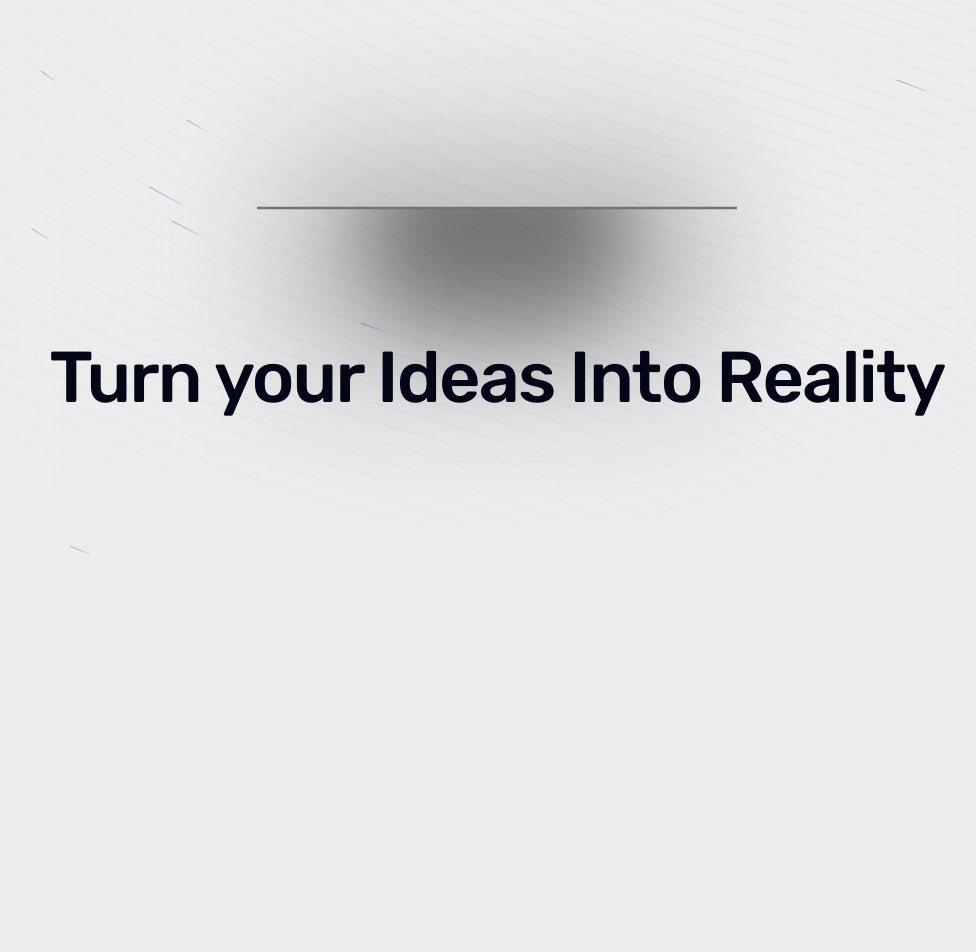
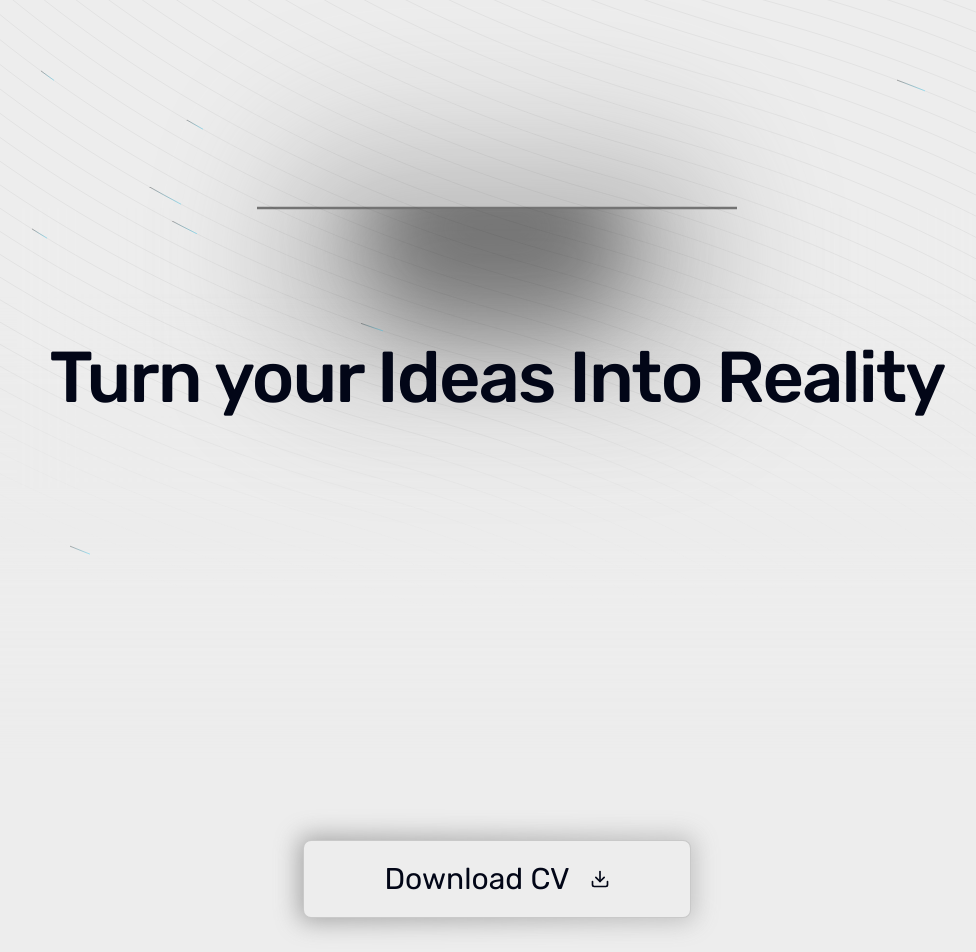
Before and after one commit to seifbasel/My-Portfolio, a Next.js app: page / in a window 1280 px wide. Shown: the top 952 px of the page, without its empty margins (143-1119 px from the left). Built offline with nearby package versions, Linux system fonts and the light colour scheme.

Commit message:
add cv download

```diff
--- a/src/app/globals.css
+++ b/src/app/globals.css
@@ -49,8 +49,6 @@
   }
 }
 
-
-
 .dark {
   --color-background: #020617;
   --color-text: #ededed;
--- a/src/app/page.tsx
+++ b/src/app/page.tsx
@@ -12,6 +12,7 @@ import Footer2 from "@/components/ui/footer";
 import { MilitaryCountdownSection } from "@/sections/count-down";
 import { ServiceScheduleSection } from "@/sections/army-calender";
 import ReelsVideosContainer from "@/sections/videos-section";
+import DownloadCVButton from "@/components/cv-button";
 
 export default function Home() {
   return (
@@ -19,8 +20,9 @@ export default function Home() {
       <NavBar />
 
       {/* Header Section */}
-      <section className="w-full max-w-full mx-auto">
+      <section className="w-full max-w-full mx-auto flex flex-col items-center justify-center">
         <Header />
+        <DownloadCVButton />
       </section>
 
       {/* Countdown Section */}
@@ -66,7 +68,9 @@ export default function Home() {
 
       {/* Projects Section */}
       <section id="projects" className="w-full h-full max-w-full py-10">
-        <h2 className="text-center text-4xl sm:text-5xl font-semibold text-text">Projects</h2>
+        <h2 className="text-center text-4xl sm:text-5xl font-semibold text-text">
+          Projects
+        </h2>
         <Projects />
       </section>
 
--- /dev/null
+++ b/src/components/cv-button.tsx
@@ -0,0 +1,32 @@
+import { DownloadIcon } from "lucide-react";
+import { motion } from "framer-motion";
+
+const DownloadCVButton = () => {
+  return (
+    <motion.div
+      initial={{ opacity: 0, y: 20 }}
+      whileInView={{ opacity: 1, y: 0 }}
+      viewport={{ once: true }}
+      transition={{
+        delay: 0.5,
+        duration: 0.5,
+        ease: "easeOut",
+      }}
+      className="mt-10"
+    >
+      <a
+        href="/seif-cv.pdf"
+        download="seif-cv.pdf"
+        className="group relative inline-block"
+        aria-label="Download Seif's CV"
+      >
+        <div className="absolute -inset-1 bg-gradient-to-r from-primary to-primary/60 rounded-lg blur-md opacity-60 group-hover:opacity-90 transition duration-300"></div>
+        <div className="relative flex items-center md:text-3xl gap-5 px-20 py-5 bg-background border border-primary/30 text-text rounded-lg group-hover:shadow-lg group-hover:shadow-primary/30 transition duration-300">
+          Download CV
+          <DownloadIcon className="w-5 h-5" />
+        </div>
+      </a>
+    </motion.div>
+  );
+};
+export default DownloadCVButton;
```
Also changed, not shown: src/components/lamp-header.tsx (line endings or trailing spaces), 1 other file (tests, documents, lock files or other folders).
